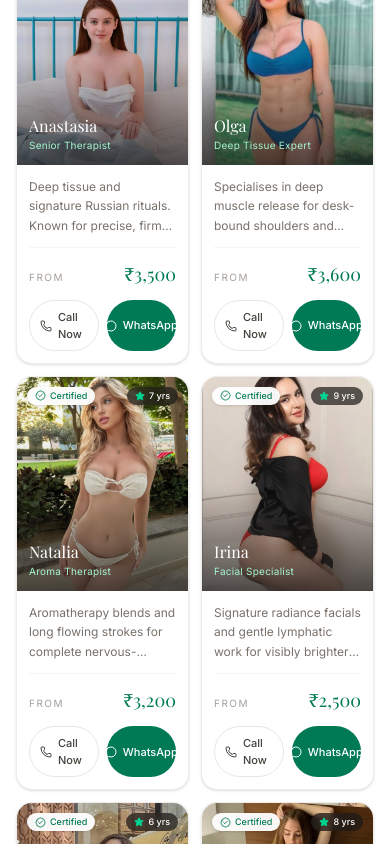
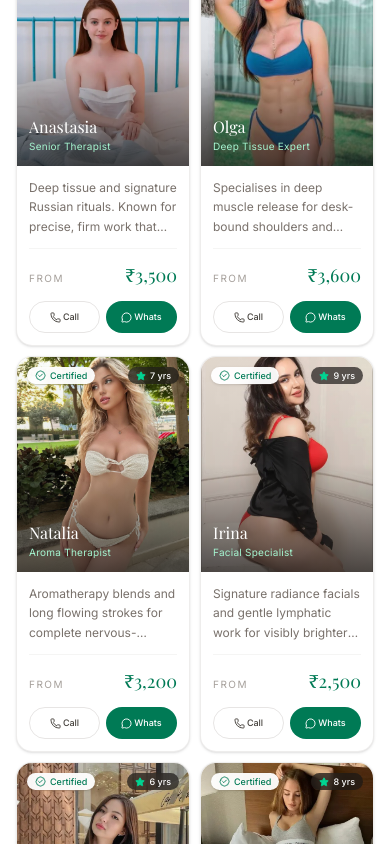
Before and after one commit to A-y-u-s-h-29/Muskan-Spa, a React (Vite) app: page / in a window 390 px wide. Shown: the part 2095-2939 px from the top of the page. Built offline with nearby package versions, Linux system fonts and the light colour scheme; a web font is replaced by a local one.

Commit message:
improved responsiveness

```diff
--- a/src/components/Team.jsx
+++ b/src/components/Team.jsx
@@ -70,21 +70,31 @@ function TherapistCard({ t, origin }) {
           </span>
         </div>
 
-        {/* CTAs */}
-        <div className="mt-3 sm:mt-4 grid grid-cols-2 gap-2">
+        {/* CTAs — shorter labels on mobile, slightly larger sizing */}
+<div className="mt-3 sm:mt-4 grid grid-cols-2 gap-1.5 sm:gap-2">
   <a
     href="tel:+918796910363"
-            className="flex items-center justify-center gap-1.5 rounded-full border border-stone-200 bg-white px-2.5 py-2 sm:py-2.5 text-[11px] sm:text-xs font-medium text-stone-700 transition-all duration-300 hover:border-emerald-300 hover:text-emerald-700 hover:shadow-md active:scale-95 touch-manipulation"
+    aria-label="Call Now"
+    className="flex items-center justify-center gap-0.5 sm:gap-1.5 rounded-full border border-stone-200 bg-white px-2 sm:px-2.5 py-2 sm:py-2.5 text-[9px] xs:text-[10px] sm:text-xs font-medium text-stone-700 transition-all duration-300 hover:border-emerald-300 hover:text-emerald-700 hover:shadow-md active:scale-95 touch-manipulation"
   >
-            <Phone size={12} className="sm:size-[13px] shrink-0" /> Call Now
+    <Phone size={11} className="sm:size-[13px] shrink-0" />
+    <span className="truncate">
+      <span className="sm:hidden">Call</span>
+      <span className="hidden sm:inline">Call Now</span>
+    </span>
   </a>
   <a
     href={buildTherapistWhatsAppLink(t, origin)}
     target="_blank"
     rel="noopener noreferrer"
-            className="flex items-center justify-center gap-1.5 rounded-full bg-emerald-700 px-2.5 py-2 sm:py-2.5 text-[11px] sm:text-xs font-medium text-white transition-all duration-300 hover:bg-emerald-800 hover:shadow-lg hover:shadow-emerald-700/25 active:scale-95 touch-manipulation"
+    aria-label="WhatsApp"
+    className="flex items-center justify-center gap-0.5 sm:gap-1.5 rounded-full bg-emerald-700 px-2 sm:px-2.5 py-2 sm:py-2.5 text-[9px] xs:text-[10px] sm:text-xs font-medium text-white transition-all duration-300 hover:bg-emerald-800 hover:shadow-lg hover:shadow-emerald-700/25 active:scale-95 touch-manipulation"
   >
-            <MessageCircle size={12} className="sm:size-[13px] shrink-0" /> WhatsApp
+    <MessageCircle size={11} className="sm:size-[13px] shrink-0" />
+    <span className="truncate">
+      <span className="sm:hidden">Whats</span>
+      <span className="hidden sm:inline">WhatsApp</span>
+    </span>
   </a>
 </div>
       </div>
@@ -113,7 +123,7 @@ function TherapistGroup({ eyebrow, title, subtitle, members, origin }) {
 
       {/* Grid */}
       <div className="mt-6 sm:mt-8 lg:mt-10 max-w-7xl mx-auto px-4 sm:px-6 lg:px-8">
-        <div className="grid grid-cols-2 sm:grid-cols-2 md:grid-cols-3 lg:grid-cols-4 gap-3 sm:gap-4 lg:gap-6">
+        <div className="grid grid-cols-2 sm:grid-cols-2 md:grid-cols-3 lg:grid-cols-4 gap-2.5 xs:gap-3 sm:gap-4 lg:gap-6">
           {members.map((m) => (
             <TherapistCard key={m.name} t={m} origin={origin} />
           ))}
@@ -128,8 +138,6 @@ export default function TeamSection({ selectedLocation }) {
 
   return (
     <section className="py-10 sm:py-16 lg:py-24 bg-white overflow-hidden">
-
-
       {/* Russian therapists */}
       <TherapistGroup
         eyebrow="Russian Therapists"
```
Lines whose indentation alone changed are shown as unchanged.
